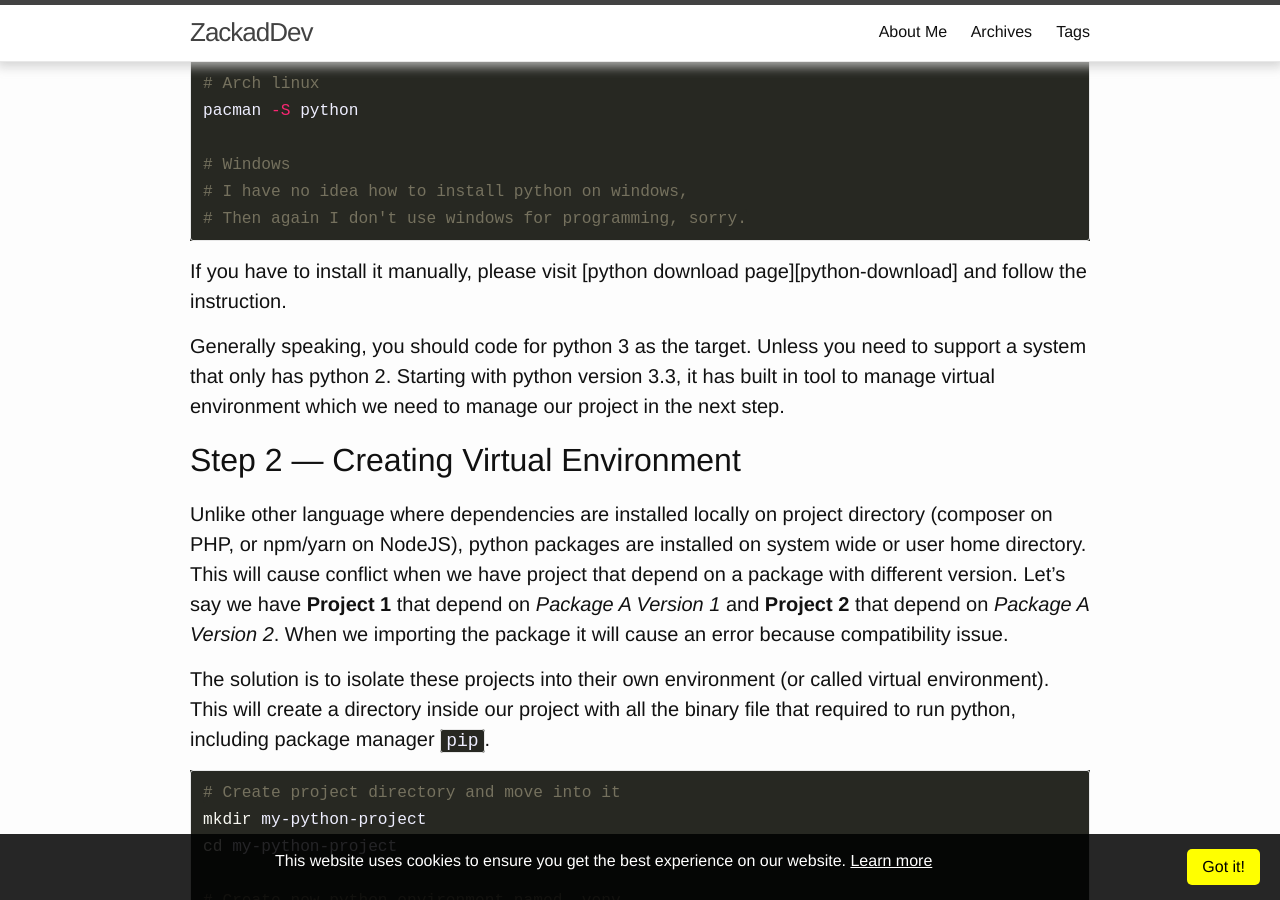
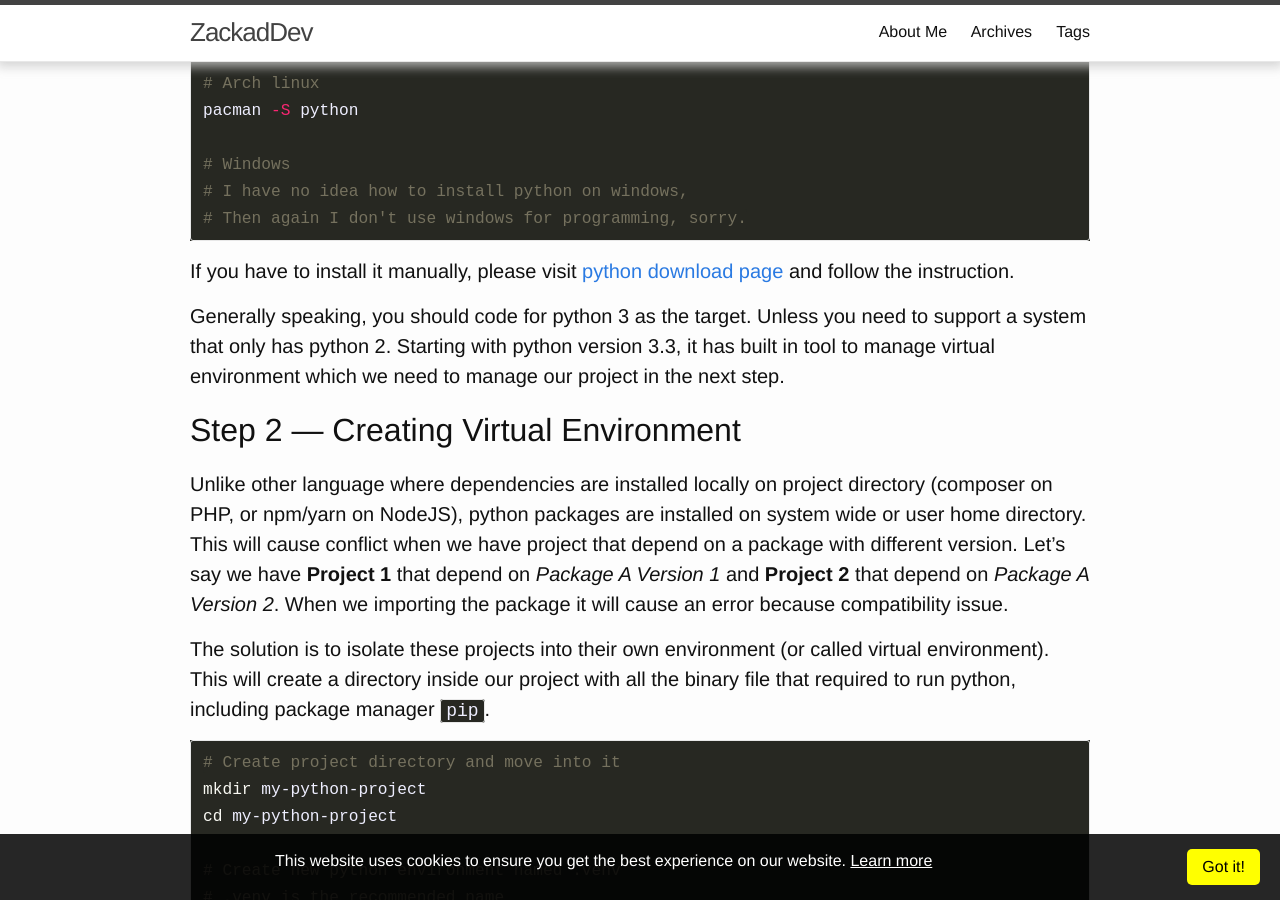
Before and after one commit to zackad/blog-src, a Jekyll site: the page built from _posts/2020-01-13-python-for-beginner-not-really-beginner.md, in a window 1280 px wide and 900 px high, scrolled down 1344 px. Built offline with Jekyll 4.4.1, drawn with Linux system fonts in a browser that asks for light colours; some of the changed lines change nothing that is shown.

Commit message:
fix: add missing python download url

```diff
--- a/_posts/2020-01-13-python-for-beginner-not-really-beginner.md
+++ b/_posts/2020-01-13-python-for-beginner-not-really-beginner.md
@@ -136,3 +136,4 @@ ipynb_checkpoints
 
 [no-prefix-prompt]: /assets/images/no-prefix-prompt.png
 [install-jupyter]: https://jupyter.org/install.html
+[python-download]: https://www.python.org/downloads/
```
